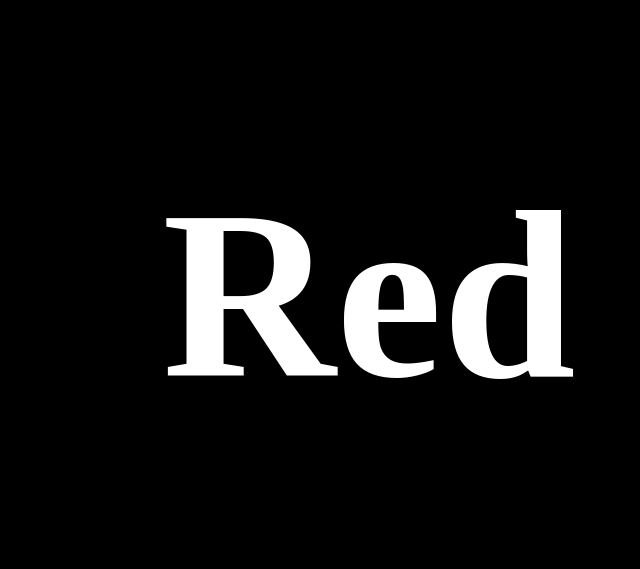
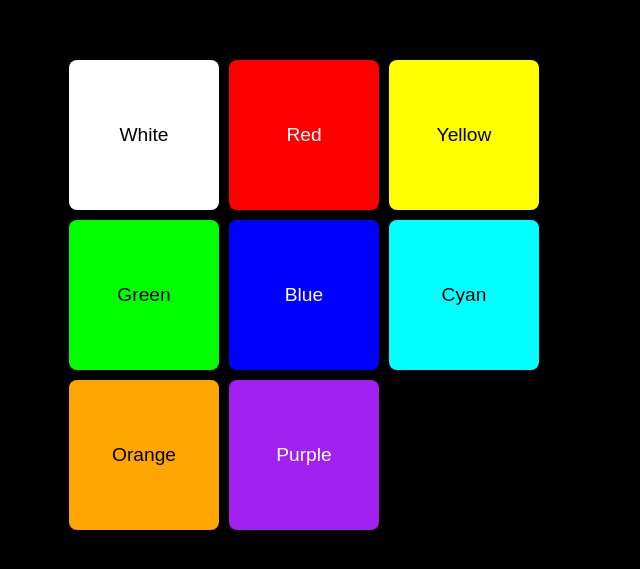
Before and after one commit to InvictusNavarchus/read-the-color, a SvelteKit app: page / in a window 1280 px wide. Shown: the part 105-674 px from the top of the page, without its empty margins (271-911 px from the left). Built offline with nearby package versions, Linux system fonts and the light colour scheme.

Commit message:
add a dedicated component for / as an introduction to the game

```diff
--- a/src/app.css
+++ b/src/app.css
@@ -1,4 +1,5 @@
 html, body {
     margin: 0;
     overflow: hidden;
+    background-color: black;
 }
--- a/src/routes/+page.svelte
+++ b/src/routes/+page.svelte
@@ -1,59 +1,55 @@
 <script>
-    import { fly } from 'svelte/transition';
     import '../app.css';
-
-    const colorMapForBlackBackground = {
-        'White': '#FFFFFF',
-        'Red': '#FF0000',
-        'Yellow': '#FFFF00',
-        'Green': '#00FF00',
-        'Blue': '#0000FF',
-        'Cyan': '#00FFFF',
-        'Orange': '#FFA500',
-        'Purple': '#A020F0',
-    };
-
-    const colorNames = Object.keys(colorMapForBlackBackground);
-
-    function getRandomColorName() {
-        return colorNames[Math.floor(Math.random() * colorNames.length)];
-    }
-
-    let colorText = getRandomColorName();
-    let colorValue = colorMapForBlackBackground[getRandomColorName()];
-    let iterationCount = 0;
-
-    function changeColor() {
-        colorText = getRandomColorName();
-        colorValue = colorMapForBlackBackground[getRandomColorName()];
-        iterationCount++;
-    }
 </script>
-
 <main>
-    {#key iterationCount}
-        <div style="color: {colorValue}">
-            <h1
-                in:fly={{ x: 300, duration: 800 }}
-                out:fly={{ x: -300, duration: 150 }}
-            >
-                {colorText}
-            </h1>
-        </div>
-    {/key}
+    <div class="container">
+        <div class="color-box White">White</div>
+        <div class="color-box Red">Red</div>
+        <div class="color-box Yellow">Yellow</div>
+        <div class="color-box Green">Green</div>
+        <div class="color-box Blue">Blue</div>
+        <div class="color-box Cyan">Cyan</div>
+        <div class="color-box Orange">Orange</div>
+        <div class="color-box Purple">Purple</div>
+    </div>
 </main>
-
-<svelte:window on:keydown={changeColor}/>
-
 <style>
     main {
+        font-family: Arial, sans-serif;
         display: flex;
         justify-content: center;
         align-items: center;
         height: 100vh;
-        background-color: black;
+        margin: 0;
     }
-    h1 {
-        font-size: 15rem;
+    .container {
+        display: flex;
+        flex-wrap: wrap;
+        gap: 10px;
+        max-width: 600px;
     }
+    .color-box {
+        width: 150px;
+        height: 150px;
+        display: flex;
+        align-items: center;
+        justify-content: center;
+        color: #ffffff;
+        font-size: 1.2em;
+        border-radius: 8px;
+        box-shadow: 0 4px 8px rgba(0, 0, 0, 0.1);
+        transition: transform 0.3s, box-shadow 0.3s;
+    }
+    .color-box:hover {
+        transform: scale(1.1);
+        box-shadow: 0 8px 16px rgba(0, 0, 0, 0.2);
+    }
+    .White { background-color: #FFFFFF; color: #000; }
+    .Red { background-color: #FF0000; }
+    .Yellow { background-color: #FFFF00; color: #000; }
+    .Green { background-color: #00FF00; color: #000; }
+    .Blue { background-color: #0000FF; }
+    .Cyan { background-color: #00FFFF; color: #000; }
+    .Orange { background-color: #FFA500; color: #000; }
+    .Purple { background-color: #A020F0; }
 </style>
```
